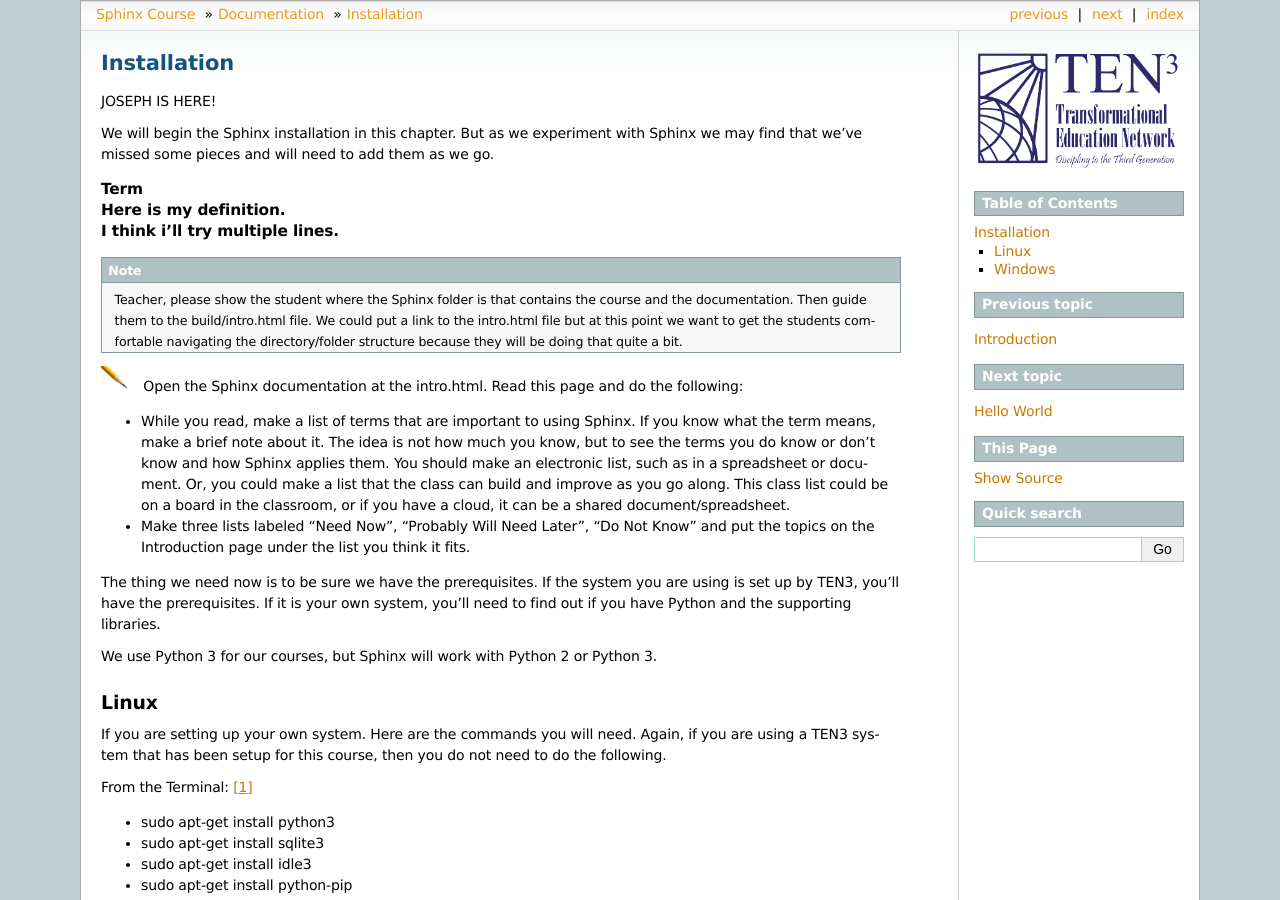
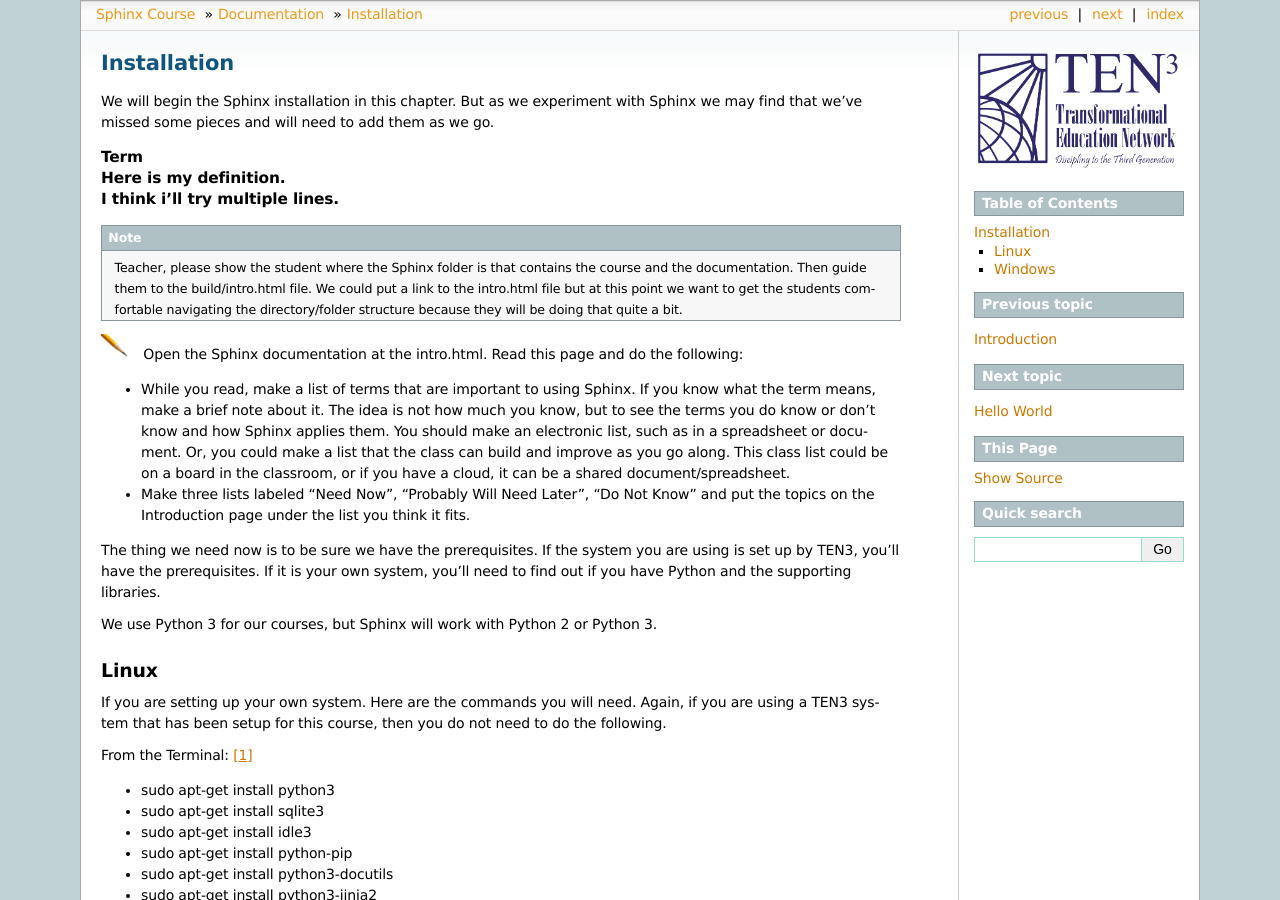
Before and after one commit to josephmbabu/sphinx-glossary-extension, a Sphinx documentation site: the page built from SphinxCourse/source/doc/Installation.rst, in a window 1280 px wide and 900 px high. Built offline with Sphinx 7.4.7, drawn with Linux system fonts in a browser that asks for light colours; pages that are not in the unit, such as notebooks, are missing from menus.

```diff
--- a/SphinxCourse/source/doc/Installation.rst
+++ b/SphinxCourse/source/doc/Installation.rst
@@ -3,9 +3,6 @@
 **************************
 Installation
 **************************
-
-JOSEPH IS HERE!
-
 
 We will begin the Sphinx installation in this chapter. But as we experiment with Sphinx we may find that we've missed some pieces and will need to add them as we go.
 
```
Also changed, not shown: 5 other files.
